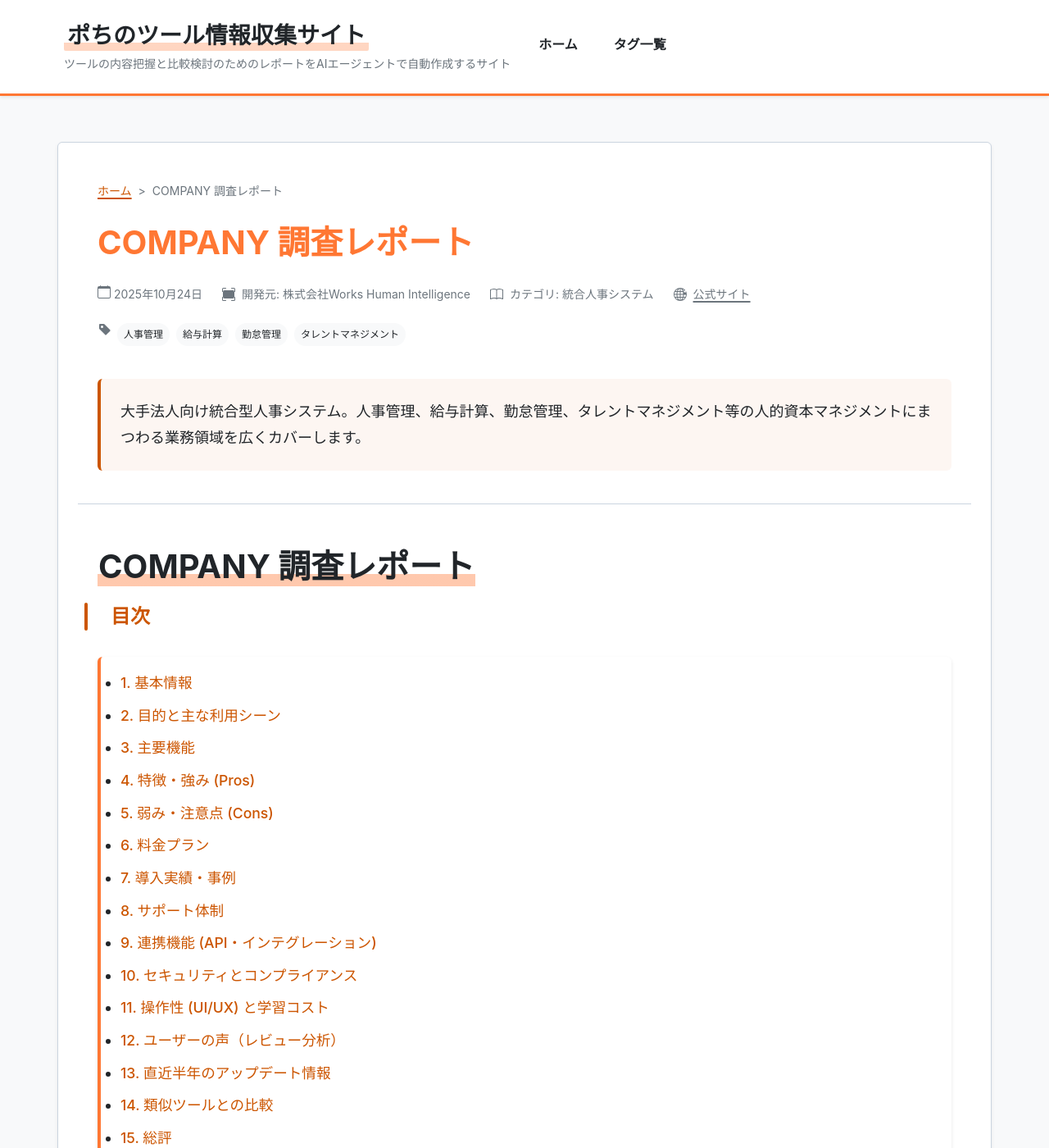
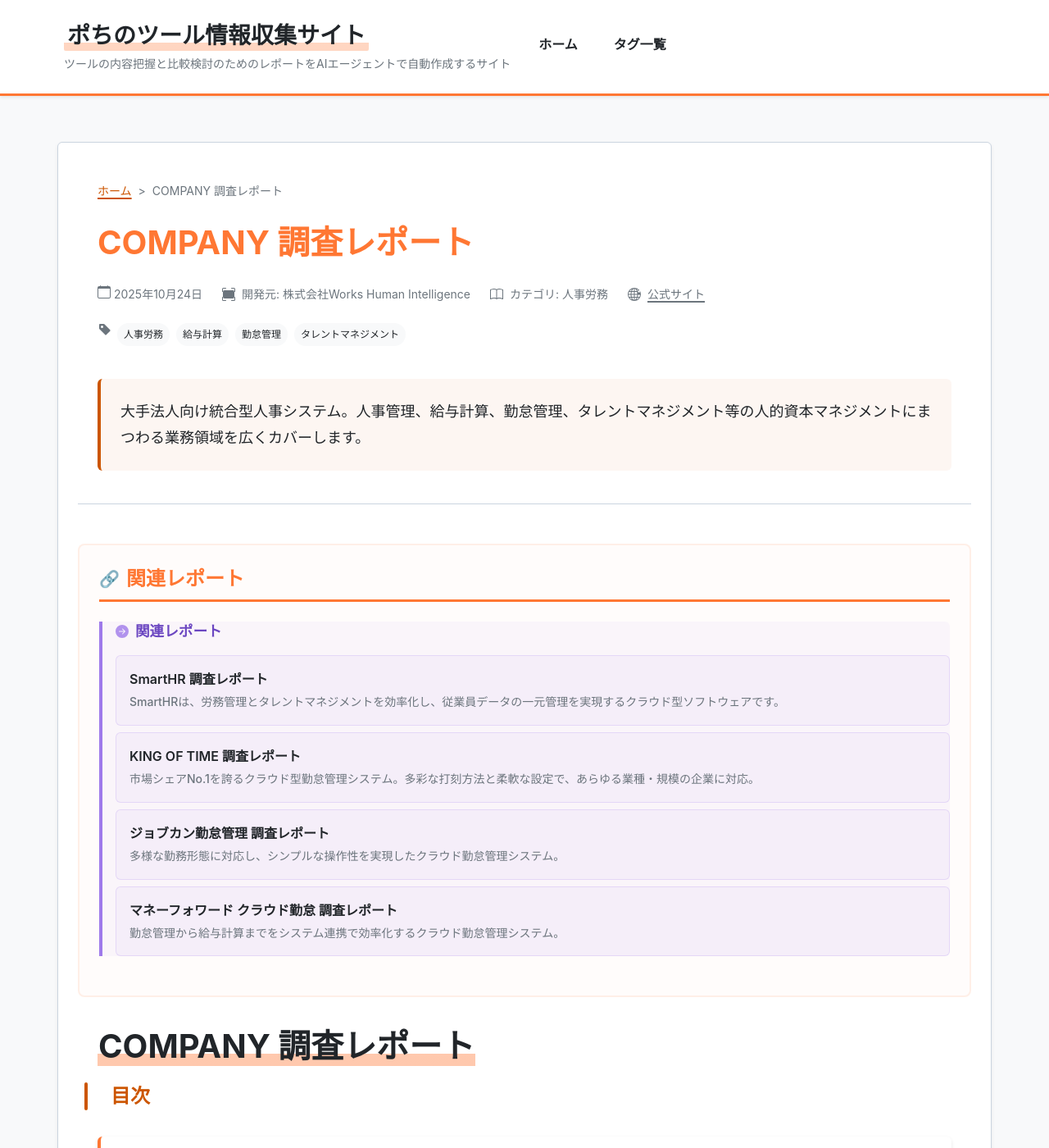
Before and after one commit to aegisfleet/tool-survey-report, a Jekyll site: the page built from _reports/works-hi-company.md, in a window 1280 px wide and 1400 px high. Shown: the whole window at 82% size. Built offline with Jekyll 4.4.1, drawn with Linux system fonts in a browser that asks for light colours; some of the changed text lies outside the part shown.

Commit message:
refactor: 人事・勤怠管理ツールのメタデータを整理 (#112)
`task-organizing-category-tags.md`の指示に従い、人事・勤怠管理関連のレポート5件のカテゴリ、タグ、関連付けを整理しました。

- `_reports/company.md` を `_reports/works-hi-company.md` にリネームし、ファイル名をより具体的にしました。
- `works-hi-company.md` と `smarthr.md` のカテゴリを `人事労務` に統一しました。
- `moneyforward-cloud-kinmu.md` のタグ `労務` を `人事労務` に変更し、他レポートとの一貫性を確保しました。
- 5つの関連レポート（`works-hi-company.md`, `smarthr.md`, `king-of-time.md`, `jobcan-kinmu-kanri.md`, `moneyforward-cloud-kinmu.md`）に相互の`related_tools`を追加し、関連性を明示しました。
- `task-organizing-category-tags.md` に今回の作業内容を記録しました。

Co-authored-by: google-labs-jules[bot] <161369871+google-labs-jules[bot]@users.noreply.github.com>

```diff
--- a/_reports/jobcan-kinmu-kanri.md
+++ b/_reports/jobcan-kinmu-kanri.md
@@ -11,6 +11,12 @@ tags:
   - "人事労務"
   - "SaaS"
 description: "多様な勤務形態に対応し、シンプルな操作性を実現したクラウド勤怠管理システム。"
+relationships:
+  related_tools:
+    - "COMPANY"
+    - "SmartHR"
+    - "KING OF TIME"
+    - "マネーフォワード クラウド勤怠"
 ---
 
 # **ジョブカン勤怠管理 調査レポート**
--- a/_reports/king-of-time.md
+++ b/_reports/king-of-time.md
@@ -11,6 +11,12 @@ tags:
   - "人事労務"
   - "SaaS"
 description: "市場シェアNo.1を誇るクラウド型勤怠管理システム。多彩な打刻方法と柔軟な設定で、あらゆる業種・規模の企業に対応。"
+relationships:
+  related_tools:
+    - "COMPANY"
+    - "SmartHR"
+    - "ジョブカン勤怠管理"
+    - "マネーフォワード クラウド勤怠"
 ---
 
 # **KING OF TIME 調査レポート**
--- a/_reports/moneyforward-cloud-kinmu.md
+++ b/_reports/moneyforward-cloud-kinmu.md
@@ -8,9 +8,15 @@ date: "2025-10-24"
 last_updated: "2025-10-24"
 tags:
   - "勤怠管理"
-  - "労務"
+  - "人事労務"
   - "SaaS"
 description: "勤怠管理から給与計算までをシステム連携で効率化するクラウド勤怠管理システム。"
+relationships:
+  related_tools:
+    - "COMPANY"
+    - "SmartHR"
+    - "KING OF TIME"
+    - "ジョブカン勤怠管理"
 ---
 
 # **マネーフォワード クラウド勤怠 調査レポート**
--- a/_reports/smarthr.md
+++ b/_reports/smarthr.md
@@ -12,6 +12,12 @@ tags:
   - "人事"
   - "SaaS"
 description: "SmartHRは、労務管理とタレントマネジメントを効率化し、従業員データの一元管理を実現するクラウド型ソフトウェアです。"
+relationships:
+  related_tools:
+    - "COMPANY"
+    - "KING OF TIME"
+    - "ジョブカン勤怠管理"
+    - "マネーフォワード クラウド勤怠"
 ---
 
 # **SmartHR 調査レポート**
--- a/_reports/company.md
+++ b/_reports/works-hi-company.md
@@ -1,17 +1,23 @@
 ---
 title: "COMPANY 調査レポート"
 tool_name: "COMPANY"
-category: "統合人事システム"
+category: "人事労務"
 developer: "株式会社Works Human Intelligence"
 official_site: "https://www.works-hi.co.jp/products"
 date: "2025-10-24"
 last_updated: "2025-10-24"
 tags:
-  - "人事管理"
+  - "人事労務"
   - "給与計算"
   - "勤怠管理"
   - "タレントマネジメント"
 description: "大手法人向け統合型人事システム。人事管理、給与計算、勤怠管理、タレントマネジメント等の人的資本マネジメントにまつわる業務領域を広くカバーします。"
+relationships:
+  related_tools:
+    - "SmartHR"
+    - "KING OF TIME"
+    - "ジョブカン勤怠管理"
+    - "マネーフォワード クラウド勤怠"
 ---
 
 # **COMPANY 調査レポート**
```
Also changed, not shown: other parts of _reports/smarthr.md (+1 -1 lines), task-organizing-category-tags.md (+13 -0 lines), verification.png (added).
